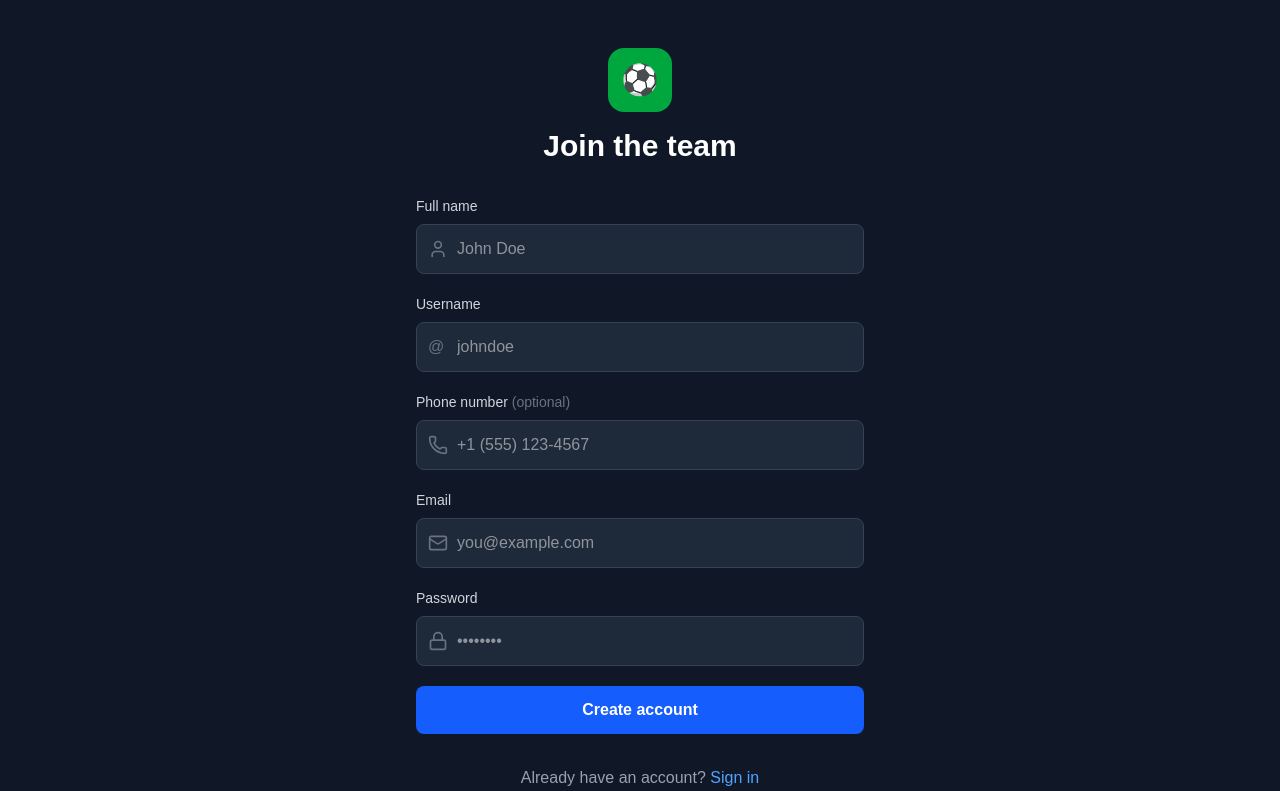
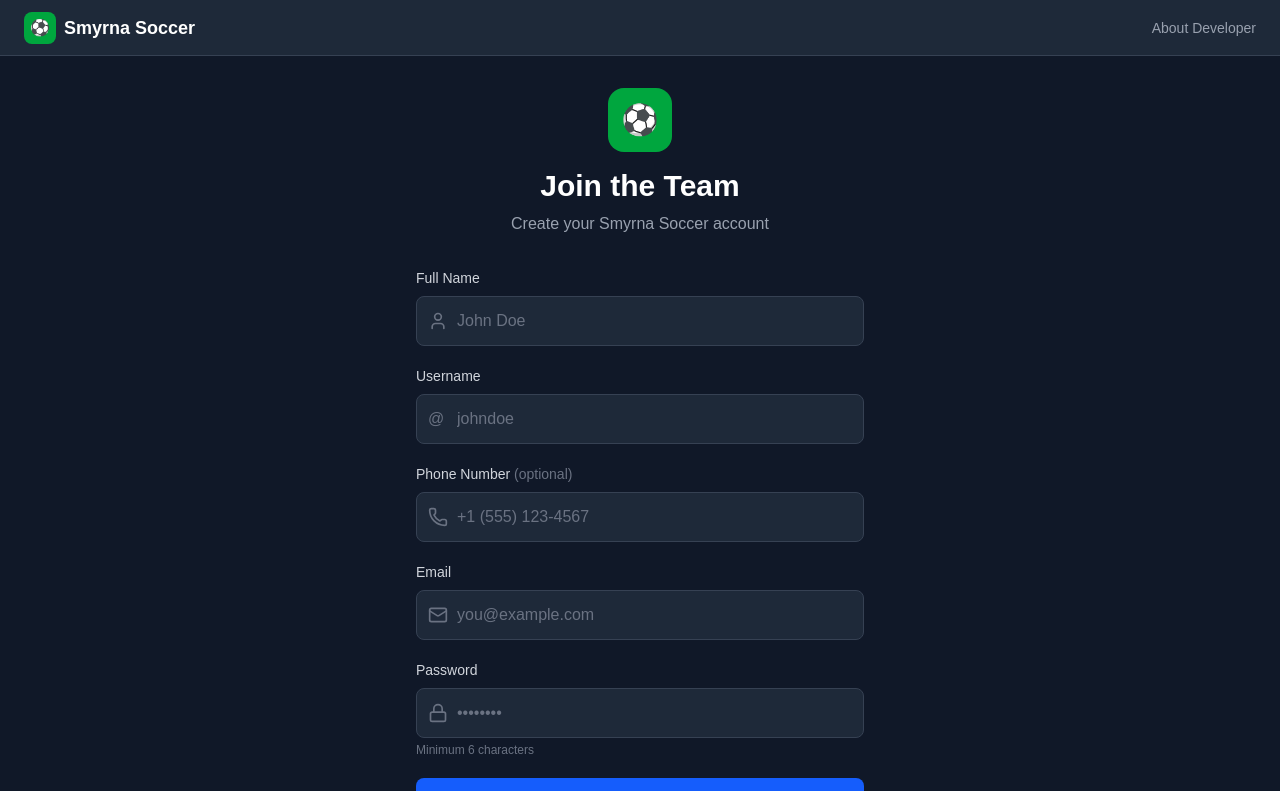
Before and after one commit to fassiliss/sunday-soccer, a Next.js app: page /auth/signup in a window 1280 px wide. Shown: the top 791 px of the page. Built offline with nearby package versions, Linux system fonts and the light colour scheme; no server answers.

Commit message:
Add welcome message and improved signup flow

```diff
--- a/app/auth/signup/page.tsx
+++ b/app/auth/signup/page.tsx
@@ -3,7 +3,9 @@
 import { useState } from 'react'
 import Link from 'next/link'
 import { createClient } from '@/lib/supabase/client'
-import { Mail, Lock, User, Phone, Loader2 } from 'lucide-react'
+import { Mail, Lock, User, Phone, Loader2, CheckCircle } from 'lucide-react'
+import Header from '@/components/layout/Header'
+import Footer from '@/components/layout/Footer'
 
 export default function SignupPage() {
     const [email, setEmail] = useState('')
@@ -34,6 +36,7 @@
         }
 
         if (data.user) {
+            // Create profile
             await (supabase.from('profiles') as any).insert({
                 id: data.user.id,
                 username,
@@ -42,6 +45,7 @@
                 status: 'online',
             })
 
+            // Get general channel
             const { data: generalChannel } = await (supabase
                 .from('channels')
                 .select('id')
@@ -49,11 +53,36 @@
                 .single() as any)
 
             if (generalChannel?.id) {
+                // Add to general channel
                 await (supabase.from('channel_members') as any).insert({
                     channel_id: generalChannel.id,
                     user_id: data.user.id,
                     role: 'member',
                 })
+
+                // Post welcome message in general channel
+                await (supabase.from('messages') as any).insert({
+                    channel_id: generalChannel.id,
+                    user_id: data.user.id,
+                    content: `👋 ${fullName} just joined the team! Welcome to Smyrna Soccer! ⚽`,
+                    type: 'system',
+                })
+            }
+
+            // Add to all other channels
+            const { data: allChannels } = await (supabase
+                .from('channels')
+                .select('id')
+                .neq('name', 'general') as any)
+
+            if (allChannels) {
+                for (const channel of allChannels) {
+                    await (supabase.from('channel_members') as any).insert({
+                        channel_id: channel.id,
+                        user_id: data.user.id,
+                        role: 'member',
+                    })
+                }
             }
 
             setSuccess(true)
@@ -64,23 +93,47 @@
 
     if (success) {
         return (
-            <div className="min-h-screen flex items-center justify-center bg-gray-900 px-4">
+            <div className="min-h-screen flex flex-col bg-gray-900">
+                <Header />
+                <main className="flex-1 flex items-center justify-center px-4">
                     <div className="max-w-md w-full text-center space-y-6">
-                    <div className="mx-auto w-16 h-16 bg-green-600 rounded-full flex items-center justify-center text-3xl">✓</div>
-                    <h2 className="text-2xl font-bold text-white">Check your email</h2>
-                    <p className="text-gray-400">We sent a confirmation link to <strong>{email}</strong></p>
-                    <Link href="/auth/login" className="text-blue-400 hover:text-blue-300">Back to login</Link>
+                        <div className="mx-auto w-20 h-20 bg-green-600 rounded-full flex items-center justify-center">
+                            <CheckCircle size={48} className="text-white" />
                         </div>
+                        <h2 className="text-3xl font-bold text-white">Welcome to the Team! ⚽</h2>
+                        <p className="text-gray-400 text-lg">
+                            Thank you for joining <strong className="text-green-400">Smyrna Soccer</strong>, {fullName}!
+                        </p>
+                        <div className="bg-gray-800 rounded-lg p-4 text-left">
+                            <p className="text-gray-300 text-sm mb-2">✅ Your account has been created</p>
+                            <p className="text-gray-300 text-sm mb-2">✅ You've been added to all team channels</p>
+                            <p className="text-gray-300 text-sm">✅ You're ready to start chatting!</p>
+                        </div>
+                        <Link
+                            href="/auth/login"
+                            className="inline-block bg-blue-600 hover:bg-blue-700 text-white font-semibold px-8 py-3 rounded-lg"
+                        >
+                            Sign In Now
+                        </Link>
+                        <p className="text-gray-500 text-sm">
+                            Check your email if confirmation is required
+                        </p>
+                    </div>
+                </main>
+                <Footer />
             </div>
         )
     }
 
     return (
-        <div className="min-h-screen flex items-center justify-center bg-gray-900 px-4 py-12">
+        <div className="min-h-screen flex flex-col bg-gray-900">
+            <Header />
+            <main className="flex-1 flex items-center justify-center px-4 py-8">
                 <div className="max-w-md w-full space-y-8">
                     <div className="text-center">
                         <div className="mx-auto w-16 h-16 bg-green-600 rounded-2xl flex items-center justify-center text-3xl mb-4">⚽</div>
-                    <h2 className="text-3xl font-bold text-white">Join the team</h2>
+                        <h2 className="text-3xl font-bold text-white">Join the Team</h2>
+                        <p className="mt-2 text-gray-400">Create your Smyrna Soccer account</p>
                     </div>
 
                     {error && (
@@ -89,11 +142,17 @@
 
                     <form onSubmit={handleSignup} className="space-y-5">
                         <div>
-                        <label className="block text-sm font-medium text-gray-300 mb-2">Full name</label>
+                            <label className="block text-sm font-medium text-gray-300 mb-2">Full Name</label>
                             <div className="relative">
                                 <User className="absolute left-3 top-1/2 -translate-y-1/2 text-gray-500" size={20} />
-                            <input type="text" value={fullName} onChange={(e) => setFullName(e.target.value)} required
-                                   className="w-full bg-gray-800 border border-gray-700 rounded-lg py-3 pl-10 pr-4 text-white" placeholder="John Doe"/>
+                                <input
+                                    type="text"
+                                    value={fullName}
+                                    onChange={(e) => setFullName(e.target.value)}
+                                    required
+                                    className="w-full bg-gray-800 border border-gray-700 rounded-lg py-3 pl-10 pr-4 text-white placeholder-gray-500 focus:outline-none focus:ring-2 focus:ring-blue-500"
+                                    placeholder="John Doe"
+                                />
                             </div>
                         </div>
 
@@ -101,17 +160,28 @@
                             <label className="block text-sm font-medium text-gray-300 mb-2">Username</label>
                             <div className="relative">
                                 <span className="absolute left-3 top-1/2 -translate-y-1/2 text-gray-500">@</span>
-                            <input type="text" value={username} onChange={(e) => setUsername(e.target.value.toLowerCase().replace(/[^a-z0-9_]/g, ''))} required
-                                   className="w-full bg-gray-800 border border-gray-700 rounded-lg py-3 pl-10 pr-4 text-white" placeholder="johndoe"/>
+                                <input
+                                    type="text"
+                                    value={username}
+                                    onChange={(e) => setUsername(e.target.value.toLowerCase().replace(/[^a-z0-9_]/g, ''))}
+                                    required
+                                    className="w-full bg-gray-800 border border-gray-700 rounded-lg py-3 pl-10 pr-4 text-white placeholder-gray-500 focus:outline-none focus:ring-2 focus:ring-blue-500"
+                                    placeholder="johndoe"
+                                />
                             </div>
                         </div>
 
                         <div>
-                        <label className="block text-sm font-medium text-gray-300 mb-2">Phone number <span className="text-gray-500">(optional)</span></label>
+                            <label className="block text-sm font-medium text-gray-300 mb-2">Phone Number <span className="text-gray-500">(optional)</span></label>
                             <div className="relative">
                                 <Phone className="absolute left-3 top-1/2 -translate-y-1/2 text-gray-500" size={20} />
-                            <input type="tel" value={phone} onChange={(e) => setPhone(e.target.value)}
-                                   className="w-full bg-gray-800 border border-gray-700 rounded-lg py-3 pl-10 pr-4 text-white" placeholder="+1 (555) 123-4567"/>
+                                <input
+                                    type="tel"
+                                    value={phone}
+                                    onChange={(e) => setPhone(e.target.value)}
+                                    className="w-full bg-gray-800 border border-gray-700 rounded-lg py-3 pl-10 pr-4 text-white placeholder-gray-500 focus:outline-none focus:ring-2 focus:ring-blue-500"
+                                    placeholder="+1 (555) 123-4567"
+                                />
                             </div>
                         </div>
 
@@ -119,8 +189,14 @@
                             <label className="block text-sm font-medium text-gray-300 mb-2">Email</label>
                             <div className="relative">
                                 <Mail className="absolute left-3 top-1/2 -translate-y-1/2 text-gray-500" size={20} />
-                            <input type="email" value={email} onChange={(e) => setEmail(e.target.value)} required
-                                   className="w-full bg-gray-800 border border-gray-700 rounded-lg py-3 pl-10 pr-4 text-white" placeholder="you@example.com"/>
+                                <input
+                                    type="email"
+                                    value={email}
+                                    onChange={(e) => setEmail(e.target.value)}
+                                    required
+                                    className="w-full bg-gray-800 border border-gray-700 rounded-lg py-3 pl-10 pr-4 text-white placeholder-gray-500 focus:outline-none focus:ring-2 focus:ring-blue-500"
+                                    placeholder="you@example.com"
+                                />
                             </div>
                         </div>
 
@@ -128,14 +204,25 @@
                             <label className="block text-sm font-medium text-gray-300 mb-2">Password</label>
                             <div className="relative">
                                 <Lock className="absolute left-3 top-1/2 -translate-y-1/2 text-gray-500" size={20} />
-                            <input type="password" value={password} onChange={(e) => setPassword(e.target.value)} required minLength={6}
-                                   className="w-full bg-gray-800 border border-gray-700 rounded-lg py-3 pl-10 pr-4 text-white" placeholder="••••••••"/>
+                                <input
+                                    type="password"
+                                    value={password}
+                                    onChange={(e) => setPassword(e.target.value)}
+                                    required
+                                    minLength={6}
+                                    className="w-full bg-gray-800 border border-gray-700 rounded-lg py-3 pl-10 pr-4 text-white placeholder-gray-500 focus:outline-none focus:ring-2 focus:ring-blue-500"
+                                    placeholder="••••••••"
+                                />
                             </div>
+                            <p className="text-gray-500 text-xs mt-1">Minimum 6 characters</p>
                         </div>
 
-                    <button type="submit" disabled={loading}
-                            className="w-full bg-blue-600 hover:bg-blue-700 disabled:opacity-50 text-white font-semibold py-3 rounded-lg flex items-center justify-center gap-2">
-                        {loading ? <><Loader2 className="animate-spin" size={20} /> Creating...</> : 'Create account'}
+                        <button
+                            type="submit"
+                            disabled={loading}
+                            className="w-full bg-blue-600 hover:bg-blue-700 disabled:opacity-50 text-white font-semibold py-3 rounded-lg flex items-center justify-center gap-2"
+                        >
+                            {loading ? <><Loader2 className="animate-spin" size={20} /> Creating account...</> : 'Join Smyrna Soccer ⚽'}
                         </button>
                     </form>
 
@@ -143,6 +230,8 @@
                         Already have an account? <Link href="/auth/login" className="text-blue-400 hover:text-blue-300">Sign in</Link>
                     </p>
                 </div>
+            </main>
+            <Footer />
         </div>
     )
 }
```
Lines whose indentation alone changed are shown as unchanged.
